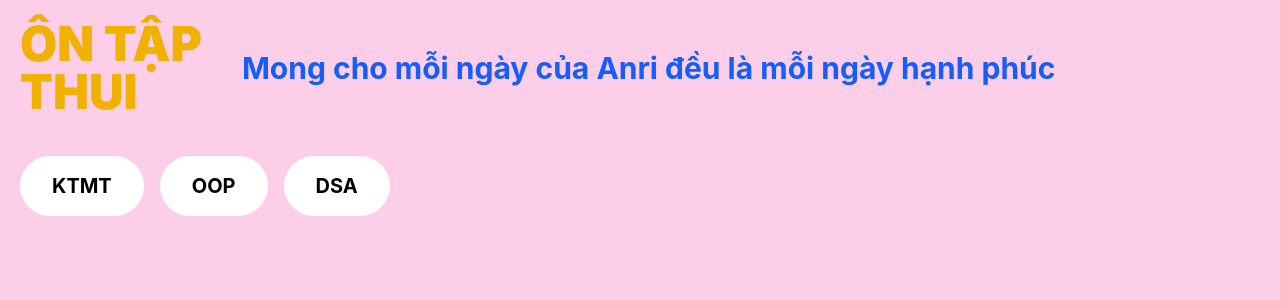
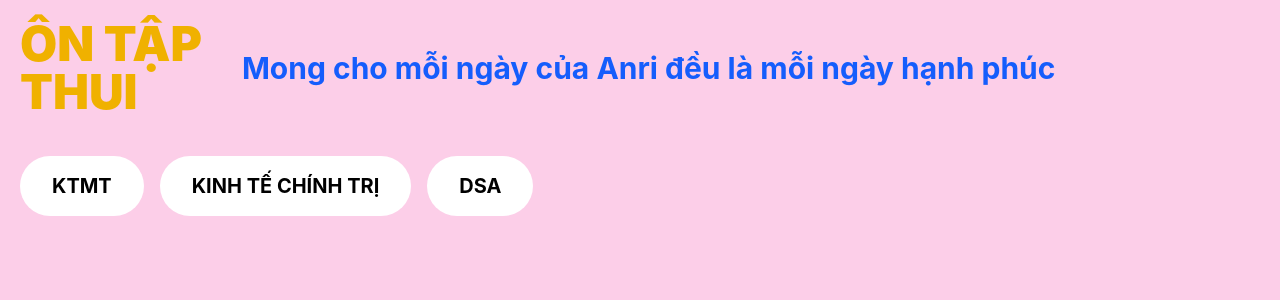
Before and after one commit to binhdangiuu/binanri, a React (Vite) app: page / in a window 1280 px wide. Shown: the top 300 px of the page. Built offline with nearby package versions, Linux system fonts and the light colour scheme.

Commit message:
add save progress and question context

```diff
--- a/src/App.jsx
+++ b/src/App.jsx
@@ -34,14 +34,14 @@ const subjects = [
   },
 
   {
-    id: "OOP",
+    id: "KINH TẾ CHÍNH TRỊ",
 
     quizzes: [
 
       {
-        id: "oop-main",
-        title: "OOP Quizzes",
-        questionsCount: 50,
+        id: "ktct-main",
+        title: "KTCT Chương 1",
+        questionsCount: 40,
         comingSoon: true
       }
 
```
